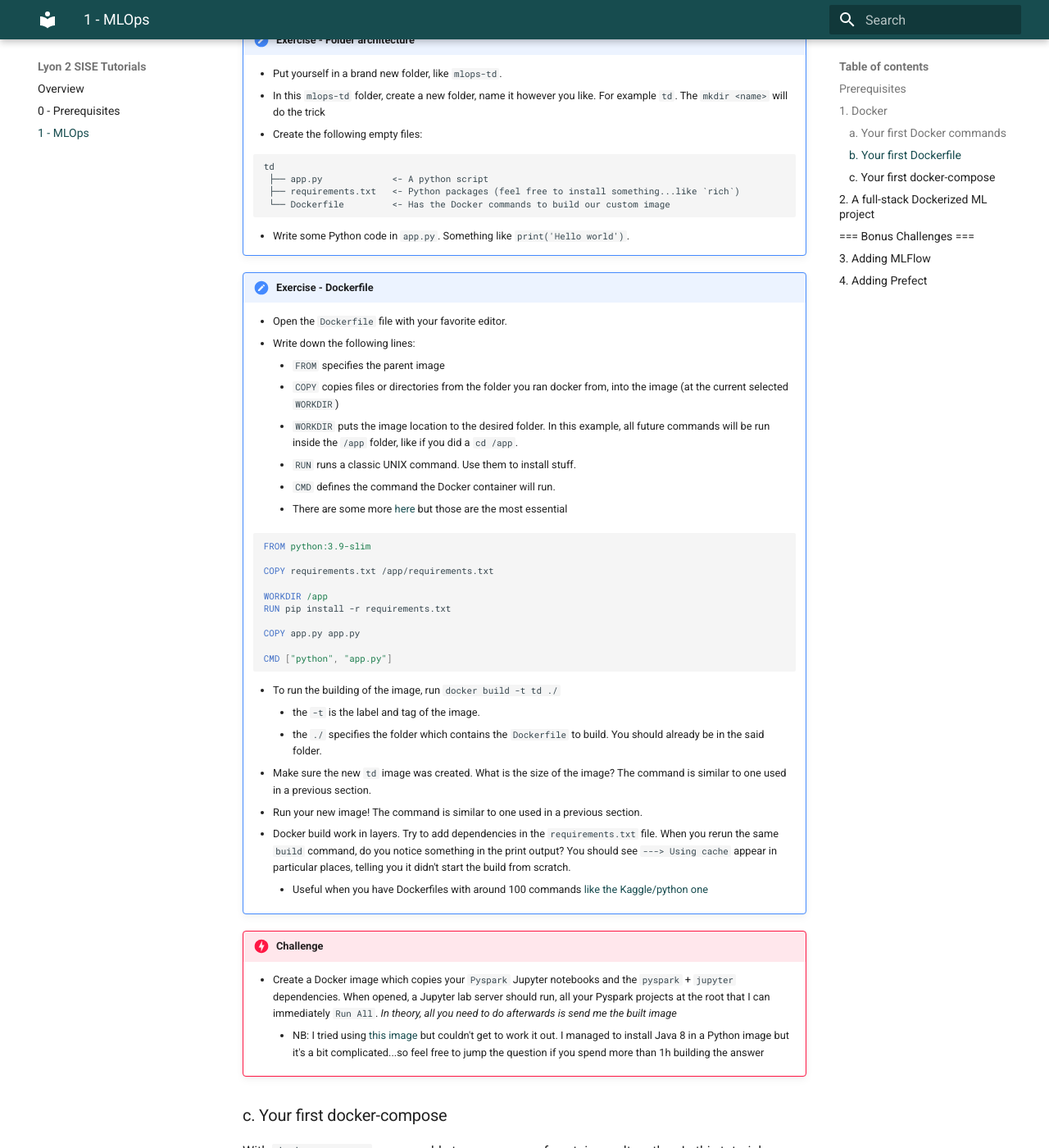
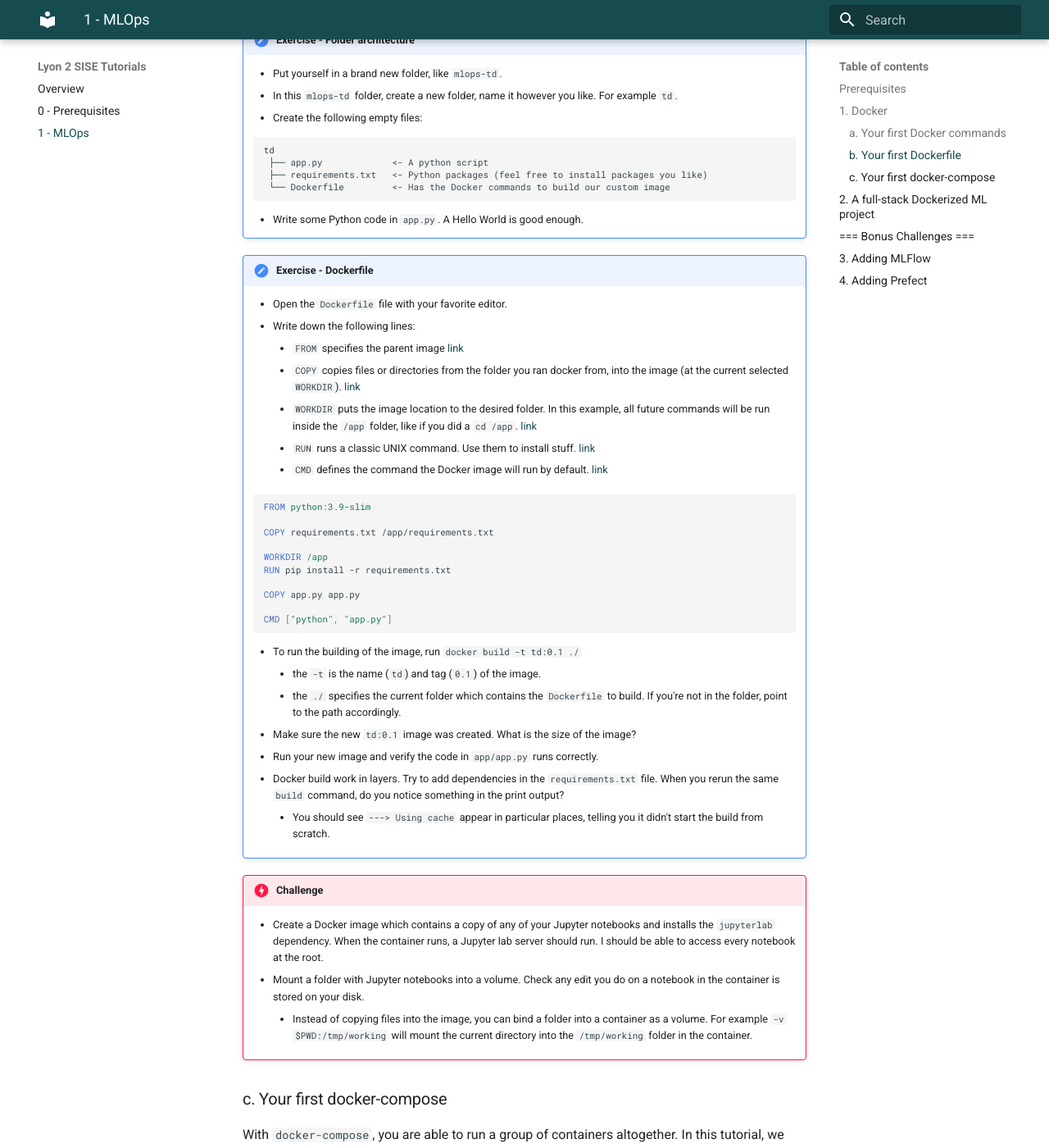
Before and after one commit to andfanilo/lyon2, an MkDocs documentation site: the page built from docs/mlops.md, in a window 1280 px wide and 1400 px high, scrolled down 2969 px. Shown: the whole window at 82% size. Built offline with MkDocs 1.6.1 and Material for MkDocs 9.7.7, drawn with Linux system fonts in a browser that asks for light colours; some of the changed text lies outside the part shown.

Commit message:
Edit code

````diff
--- a/docs/mlops.md
+++ b/docs/mlops.md
@@ -66,27 +66,26 @@ Our goal is to create our own Docker image, using a `Dockerfile`.
 
 !!! note "Exercise - Folder architecture"
     - Put yourself in a brand new folder, like `mlops-td`.
-    - In this `mlops-td` folder, create a new folder, name it however you like. For example `td`. The `mkdir <name>` will do the trick
+    - In this `mlops-td` folder, create a new folder, name it however you like. For example `td`.
     - Create the following empty files:
 
     ```
     td
      ├── app.py             <- A python script
-     ├── requirements.txt   <- Python packages (feel free to install something...like `rich`)
+     ├── requirements.txt   <- Python packages (feel free to install packages you like)
      └── Dockerfile         <- Has the Docker commands to build our custom image
     ```
 
-    - Write some Python code in `app.py`. Something like `print('Hello world')`.
+    - Write some Python code in `app.py`. A Hello World is good enough.
 
 !!! note "Exercise - Dockerfile"
     - Open the `Dockerfile` file with your favorite editor.
     - Write down the following lines:
-        - `FROM` specifies the parent image
-        - `COPY` copies files or directories from the folder you ran docker from, into the image (at the current selected `WORKDIR`)
-        - `WORKDIR` puts the image location to the desired folder. In this example, all future commands will be run inside the `/app` folder, like if you did a `cd /app`.
-        - `RUN` runs a classic UNIX command. Use them to install stuff.
-        - `CMD` defines the command the Docker container will run.
-        - There are some more [here](https://docs.docker.com/engine/reference/builder/) but those are the most essential
+        - `FROM` specifies the parent image [link](https://docs.docker.com/engine/reference/builder/#from)
+        - `COPY` copies files or directories from the folder you ran docker from, into the image (at the current selected `WORKDIR`). [link](https://docs.docker.com/engine/reference/builder/#copy)
+        - `WORKDIR` puts the image location to the desired folder. In this example, all future commands will be run inside the `/app` folder, like if you did a `cd /app`. [link](https://docs.docker.com/engine/reference/builder/#workdir)
+        - `RUN` runs a classic UNIX command. Use them to install stuff. [link](https://docs.docker.com/engine/reference/builder/#run)
+        - `CMD` defines the command the Docker image will run by default. [link](https://docs.docker.com/engine/reference/builder/#cmd)
 
     ```Dockerfile
     FROM python:3.9-slim
@@ -101,17 +100,18 @@ Our goal is to create our own Docker image, using a `Dockerfile`.
     CMD ["python", "app.py"]
     ```
 
-    - To run the building of the image, run `docker build -t td ./`
-        - the `-t` is the label and tag of the image.
-        - the `./` specifies the folder which contains the `Dockerfile` to build. You should already be in the said folder.
-    - Make sure the new `td` image was created. What is the size of the image? The command is similar to one used in a previous section.
-    - Run your new image! The command is similar to one used in a previous section.
-    - Docker build work in layers. Try to add dependencies in the `requirements.txt` file. When you rerun the same `build` command, do you notice something in the print output? You should see ` ---> Using cache` appear in particular places, telling you it didn't start the build from scratch.
-        - Useful when you have Dockerfiles with around 100 commands [like the Kaggle/python one](https://github.com/Kaggle/docker-python/blob/main/Dockerfile.tmpl)
+    - To run the building of the image, run `docker build -t td:0.1 ./`
+        - the `-t` is the name (`td`) and tag (`0.1`) of the image.
+        - the `./` specifies the current folder which contains the `Dockerfile` to build. If you're not in the folder, point to the path accordingly.
+    - Make sure the new `td:0.1` image was created. What is the size of the image?
+    - Run your new image and verify the code in `app/app.py` runs correctly.
+    - Docker build work in layers. Try to add dependencies in the `requirements.txt` file. When you rerun the same `build` command, do you notice something in the print output?
+        - You should see ` ---> Using cache` appear in particular places, telling you it didn't start the build from scratch.
 
 !!! danger "Challenge"
-    - Create a Docker image which copies your `Pyspark` Jupyter notebooks and the `pyspark` + `jupyter` dependencies. When opened, a Jupyter lab server should run, all your Pyspark projects at the root that I can immediately `Run All`. _In theory, all you need to do afterwards is send me the built image_
-        - NB: I tried using [this image](https://hub.docker.com/r/jupyter/pyspark-notebook) but couldn't get to work it out. I managed to install Java 8 in a Python image but it's a bit complicated...so feel free to jump the question if you spend more than 1h building the answer
+    - Create a Docker image which contains a copy of any of your Jupyter notebooks and installs the `jupyterlab` dependency. When the container runs, a Jupyter lab server should run. I should be able to access every notebook at the root.
+    - Mount a folder with Jupyter notebooks into a volume. Check any edit you do on a notebook in the container is stored on your disk.
+        - Instead of copying files into the image, you can bind a folder into a container as a volume. For example `-v $PWD:/tmp/working` will mount the current directory into the `/tmp/working` folder in the container.
 
 ### c. Your first docker-compose
 
@@ -139,35 +139,37 @@ With `docker-compose`, you are able to run a group of containers altogether. In
     - In `server/app.py`, create a REST API with [FastAPI](https://fastapi.tiangolo.com/tutorial/first-steps/) so that, when you run `uvicorn --host 0.0.0.0 app:app` locally, you can connect to `http://localhost:8000` and get back `{"message": "Hello World"}`.
 
     ??? abstract "Solution ONLY if you feel stuck"
-        Content of `server/app.py`:
-        ```python
-        from fastapi import FastAPI
+        ??? abstract "Are you really stuck ??"
+            Content of `server/app.py`:
+            ```python
+            from fastapi import FastAPI
 
-        app = FastAPI()
+            app = FastAPI()
 
 
-        @app.get("/")
-        async def root():
-            return {"message": "Hello World"}
-        ```
+            @app.get("/")
+            async def root():
+                return {"message": "Hello World"}
+            ```
 
     - In `server/Dockerfile`, install FastAPI+uvicorn and run the command that runs the server. Use the `Dockerfile` from the previous part as template.
-    - Build your image. Give it a name like `mlops:server`. Make sure if you run the container with the correct port exposed, you can connect to the API from the browser and get your `Hello world`.
+    - Build your image. Give it a name like `mlops-server`. Make sure if you run the container with the correct port exposed, you can connect to the API from the browser and get your `Hello world`.
 
     ??? abstract "Solution ONLY if you feel stuck"
-        Build with `docker build -t mlops:server .` . Run with `docker run -p 8000:8000 --rm mlops:server`.
-        ```Dockerfile
-        FROM python:3.9-slim
+        ??? abstract "Are you really stuck ??"
+            Build with `docker build -t mlops-server .` . Run with `docker run -p 8000:8000 --rm mlops-server`.
+            ```Dockerfile
+            FROM python:3.9-slim
 
-        COPY requirements.txt /app/requirements.txt
-        WORKDIR /app
+            COPY requirements.txt /app/requirements.txt
+            WORKDIR /app
 
-        RUN pip install -r requirements.txt
+            RUN pip install -r requirements.txt
 
-        COPY app.py app.py
+            COPY app.py app.py
 
-        CMD ["uvicorn", "--host", "0.0.0.0", "app:app"]
-        ```
+            CMD ["uvicorn", "--host", "0.0.0.0", "app:app"]
+            ```
 
 !!! note "Exercise - Using Docker compose to run a server + Mongodb"
     - Add the following code in `docker-compose.yml`. This will start a Mongodb next to your server image:
@@ -180,7 +182,7 @@ With `docker-compose`, you are able to run a group of containers altogether. In
             image: mongo
 
         server:
-            image: mlops:server
+            image: mlops-server
             build:
                 context: ./server
                 dockerfile: Dockerfile
@@ -189,7 +191,7 @@ With `docker-compose`, you are able to run a group of containers altogether. In
     ```
 
     - Run the cluster with `docker-compose up`, from the root folder (where `docker-compose.yml` is).
-        - **BEWARE**! only works if your `mlops:server` image has already been built
+        - **BEWARE**! only works if your `mlops-server` image has already been built
         - Do you recognize the Mongo logs?
     - Close the cluster with `CTRL+C`, and destroy it with `docker-compose down`. A `docker ps -a` should show no containers remaining.
     - Because the image building info is in `docker-compose.yml`, you can rebuild the images immediately with `docker-compose up --build` instead. Try it out.
@@ -203,35 +205,36 @@ With `docker-compose`, you are able to run a group of containers altogether. In
         - When running in `docker-compose`, the URL to connect to with your `MongoClient` is not `localhost` but `mongo`...the name of the service in the `docker-compose` file!
 
     ??? abstract "Solution ONLY if you feel stuck"
-        My `server/app.py` content:
-        ```python
-        from fastapi import FastAPI
-        from pymongo import MongoClient
+        ??? abstract "Are you really stuck ??"
+            My `server/app.py` content:
+            ```python
+            from fastapi import FastAPI
+            from pymongo import MongoClient
 
-        app = FastAPI()
-        client = MongoClient('mongo', 27017)
-        db = client.test_database
-        collection = db.test_collection
+            app = FastAPI()
+            client = MongoClient('mongo', 27017)
+            db = client.test_database
+            collection = db.test_collection
 
 
-        @app.get("/")
-        async def root():
-            return {"message": "Hello World"}
+            @app.get("/")
+            async def root():
+                return {"message": "Hello World"}
 
-        @app.get("/add/{fruit}")
-        async def add_fruit(fruit: str):
-            id = collection.insert_one({"fruit": fruit}).inserted_id
-            return {"id": str(id)}
+            @app.get("/add/{fruit}")
+            async def add_fruit(fruit: str):
+                id = collection.insert_one({"fruit": fruit}).inserted_id
+                return {"id": str(id)}
 
-        @app.get("/list")
-        async def list_fruits():
-            return {"results": list(collection.find({}, {"_id": False}))}
-        ```
+            @app.get("/list")
+            async def list_fruits():
+                return {"results": list(collection.find({}, {"_id": False}))}
+            ```
 
 !!! danger "Challenge"
     - Build a Streamlit or Gradio or Dash or Shiny or whatever app in `client/app.py` with a text input to write down a fruit and a button to request the `http://server:8000/add/<fruit>`.
     - Then get back the list of all fruits currently in Mongo by hitting `http://server:8000/list`.
-    - Implement `client/Dockerfile`, build it as `mlops:client`. Make sure you can run it without `docker-compose`.
+    - Implement `client/Dockerfile`, build it as `mlops-client`. Make sure you can run it without `docker-compose`.
     - Add the client app into `docker-compose.yml`.
         - If all is well, in your 3-tier architecture, Streamlit/Gradio/Dash/... is only hitting FastAPI and only FastAPI is hitting MongoDB. That way you can add authentication or security measures at FastAPI level, which would be harder to do if the client immediately hit MongoDB.
 
````
Also changed, not shown: other parts of docs/mlops.md (+1 -1 lines).
